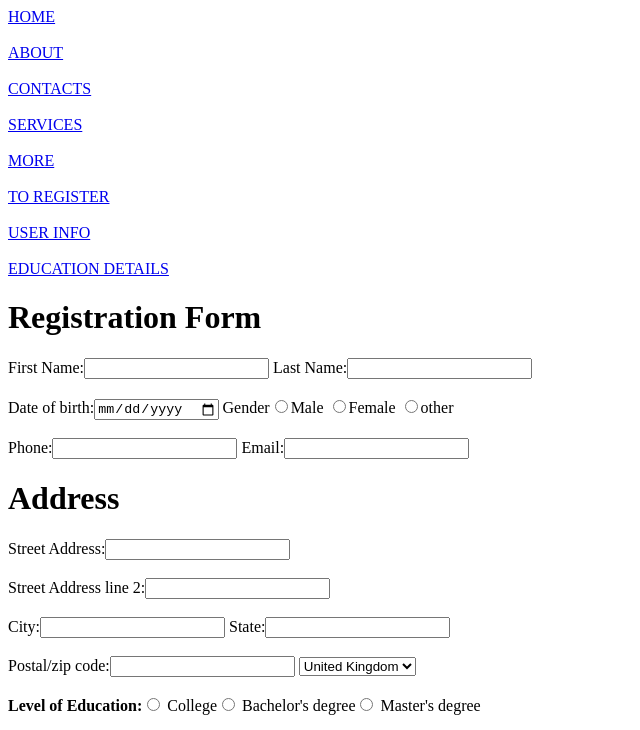
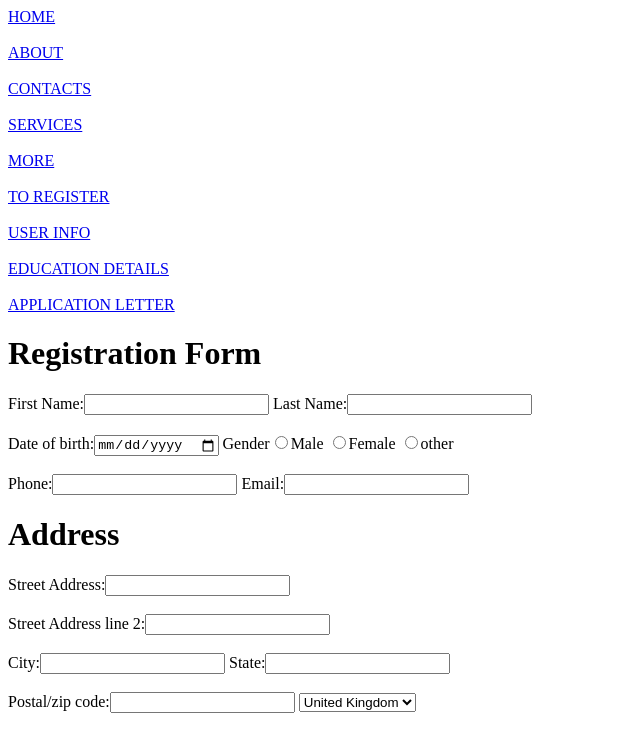
Before and after one commit to Kitoye1/Homework, a plain HTML site: page forms.html in a window 1280 px wide. Shown: the top 730 px of the page, without its empty margins (0-640 px from the left). Drawn offline with Linux system fonts and the light colour scheme.

Commit message:
link correction

```diff
--- a/forms.html
+++ b/forms.html
@@ -13,7 +13,8 @@
             <a href="table2.html">MORE</a><br><br>
             <a href="forms.html">TO REGISTER</a><br><br>
               <a href="forms2.html">USER INFO</a><br><br>
-            <a href="forms3.html">EDUCATION DETAILS</a>
+            <a href="forms3.html">EDUCATION DETAILS</a><br><br>
+             <a href="formal.html">APPLICATION LETTER</a>
 
        <form>
             <h1>Registration Form</h1>
```
Also changed, not shown: forms2.html (+2 -1 lines), forms3.html (+2 -1 lines), index.html (+2 -1 lines), link.html (+2 -1 lines), pages.html (+2 -1 lines), table.html (+2 -1 lines), table2.html (+2 -1 lines), stuff.html (deleted).
